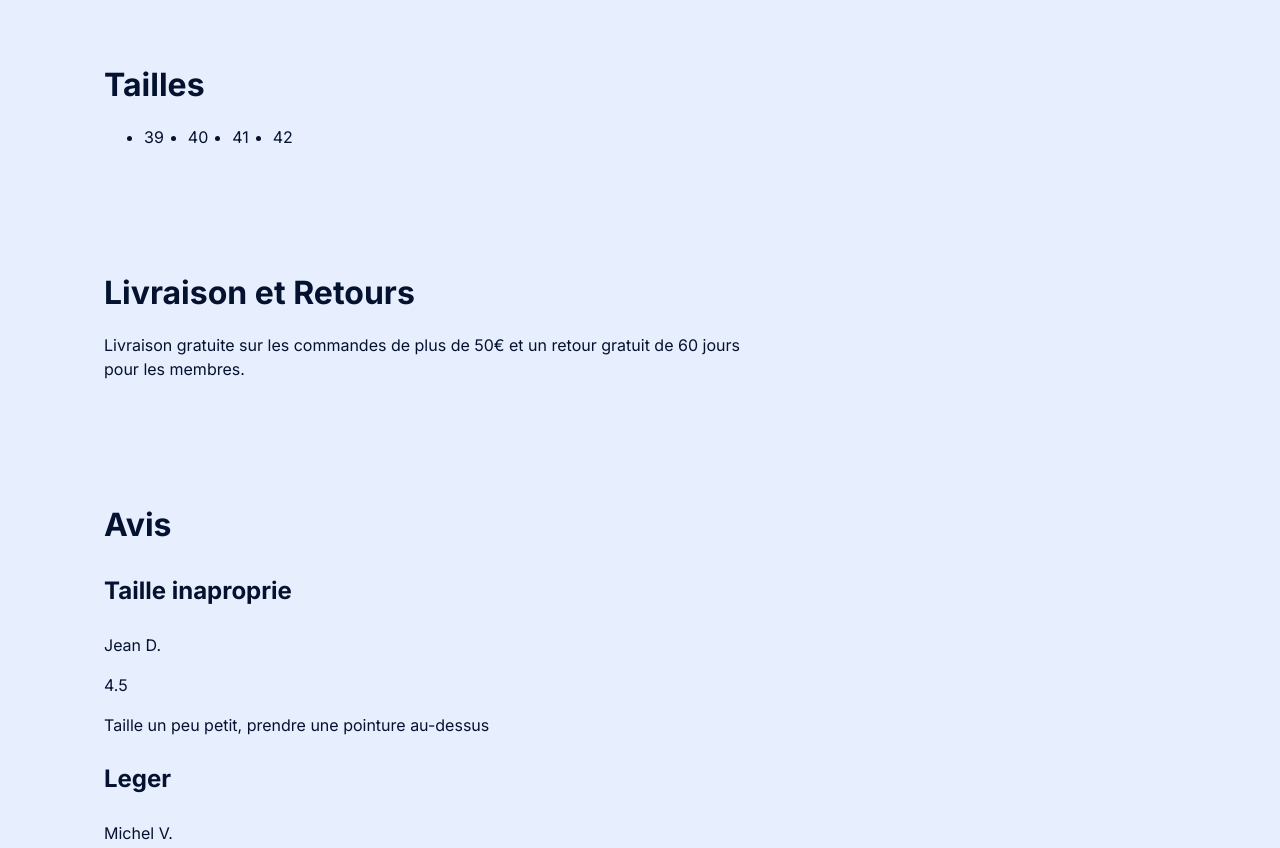
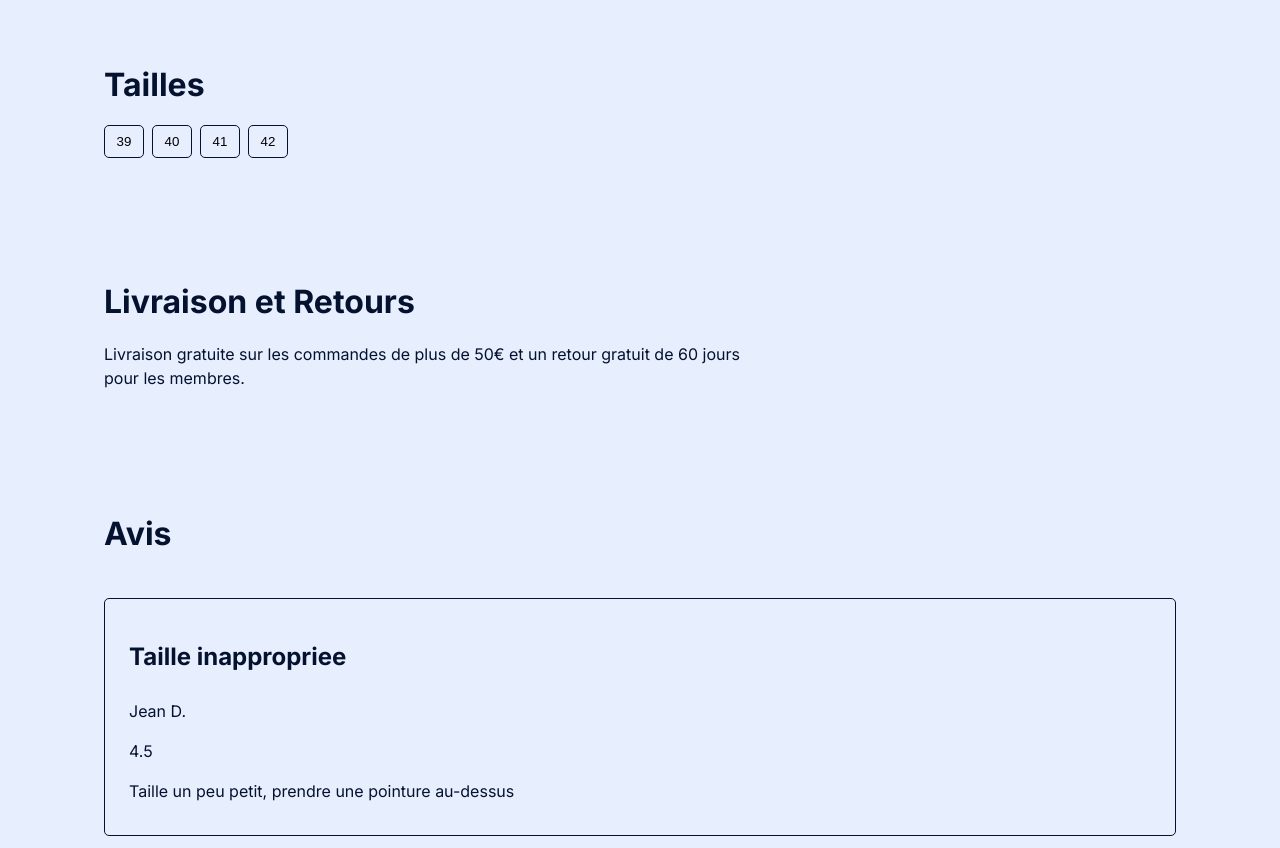
Before and after one commit to djanbalde7-alt/sneaker-shop-phase1, a plain HTML site: page index.html in a window 1280 px wide. Shown: the part 920-1768 px from the top of the page. Drawn offline with Linux system fonts and the light colour scheme.

Commit message:
fin flex

```diff
--- a/index.html
+++ b/index.html
@@ -24,12 +24,12 @@
     <main>
       <section class="produit">
         <div class="image">
-          <img src="images/air-force-1-profil.webp" alt="Basket Nike Air force 1 low blanche en cuir vue de profil">
+          <img src="images/air-force-1-profil.webp" alt="Basket Nike Air force 1 low blanche en cuir vue de profil" class="img-produit">
         </div>
         <div class="infos">
           <h1>Nike Air Force 1</h1>
           <p class="prix">115€</p>
-          <button>Ajouter au panier</button>
+          <button class="ajouter-panier">Ajouter au panier</button>
         </div>
       </section>
       <section>
@@ -45,25 +45,25 @@
       <section>
         <h2>Tailles</h2>
         <ul class="pointures">
-          <li>39</li>
-          <li>40</li>
-          <li>41</li>
-          <li>42</li>
+          <li><button class="pointure">39</button></li>
+          <li><button class="pointure">40</button></li>
+          <li><button class="pointure">41</button></li>
+          <li><button class="pointure">42</button></li>
         </ul>
       </section>
       <section>
         <h2>Livraison et Retours</h2>
         <p>Livraison gratuite sur les commandes de plus de 50€ et un retour gratuit de 60 jours pour les membres.</p>
       </section>
-      <section>
+      <section class="avis">
         <h2>Avis</h2>
-        <article>
-          <h3>Taille inaproprie</h3>
+        <article class="article-avis">
+          <h3>Taille inappropriee</h3>
           <p>Jean D.</p>
           <p>4.5</p>
           <p>Taille un peu petit, prendre une pointure au-dessus</p>
         </article>
-        <article>
+        <article class="article-avis">
           <h3>Leger</h3>
           <p>Michel V.</p>
           <p>4.7</p>
--- a/style.css
+++ b/style.css
@@ -44,7 +44,8 @@ section {
  font-weight: 700;
 }
 
-button {
+
+.ajouter-panier {
   background-color: hsl(24, 95%, 50%);
   color: hsl(220, 85%, 10%);
   border-radius: 5px;
@@ -55,8 +56,6 @@ button {
   transition: background-color 0.2s ease;
   cursor: pointer;
 }
-
-
 img {
   max-width: 100%;
   height: auto;
@@ -70,11 +69,6 @@ header {
   flex-wrap: wrap;
 }
 
-.pointures {
-  display: flex;
-  gap: 1.5rem;
-  flex-wrap: wrap;
-}
 
 .logo {
   flex-shrink: 0;
@@ -88,6 +82,46 @@ header {
 
 .image {
   flex: 1 1 300px;
+  display: flex;
+  align-items: center;
+  justify-content: center;
+}
+.img-produit {
+   max-height: 500px;
+  object-fit: contain;
+}
+
+.avis {
+  display: flex;
+  flex-direction: column;
+  gap: 2rem;
+}
+
+.article-avis {
+  border: 1px solid hsl(220, 85%, 10%);
+  border-radius: 5px;
+  padding: 1rem 1.5rem;
+}
+
+.pointures {
+  display: flex;
+  list-style: none;
+  padding-left: 0;
+  gap: 0.5rem;
+}
+.pointure {
+  background-color: hsl(220, 90%, 95%);
+  border: 1px solid hsl(220, 85%, 10%);
+  border-radius: 5px;
+  transition: background-color 0.2s ease;
+  min-width: 2.5rem;
+  text-align: center;
+  cursor: pointer;
+  padding: 0.5rem;
+}
+.pointure:hover {
+  background-color:  hsl(220, 85%, 10%);
+  color: hsl(220, 90%, 95%);
 }
 
 .infos {
```
